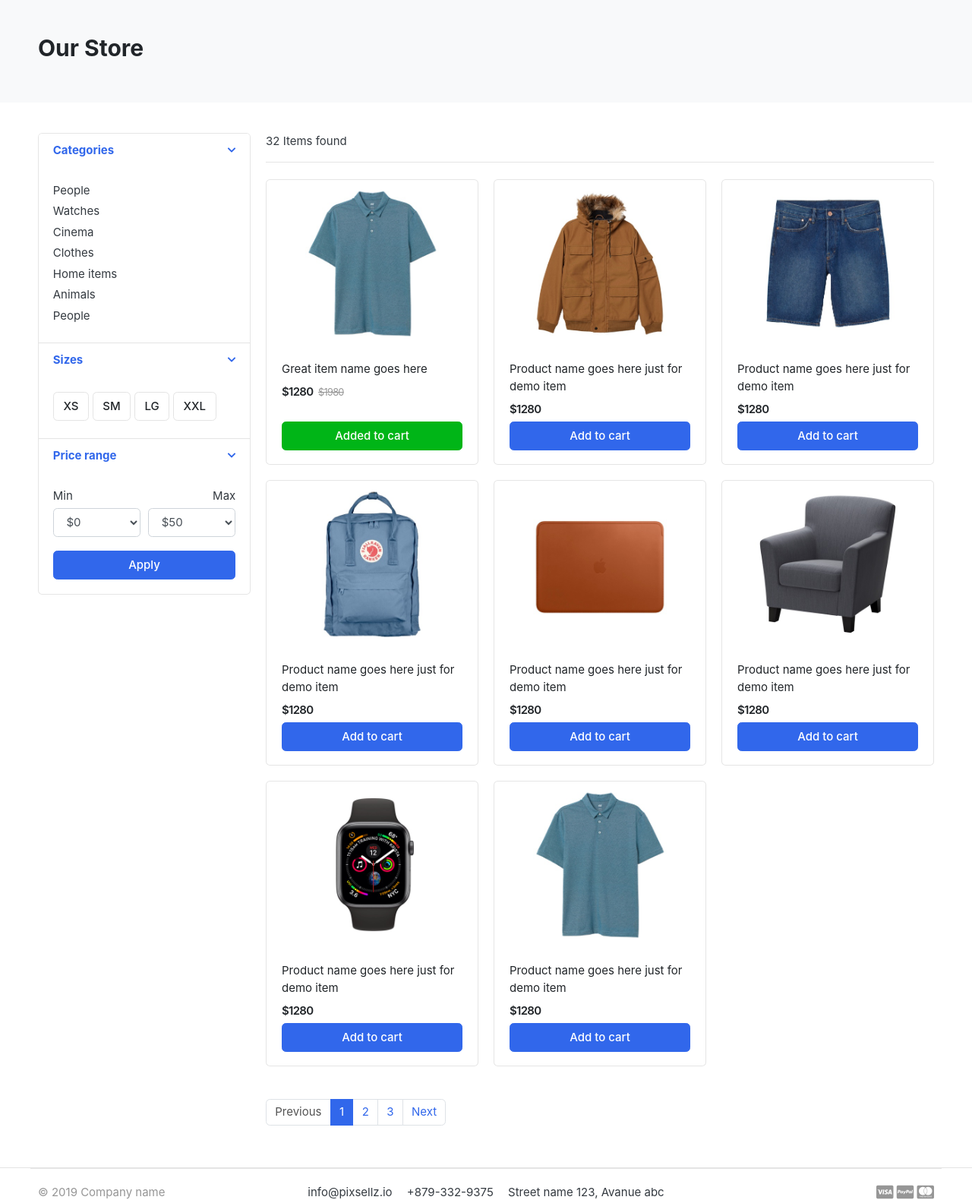
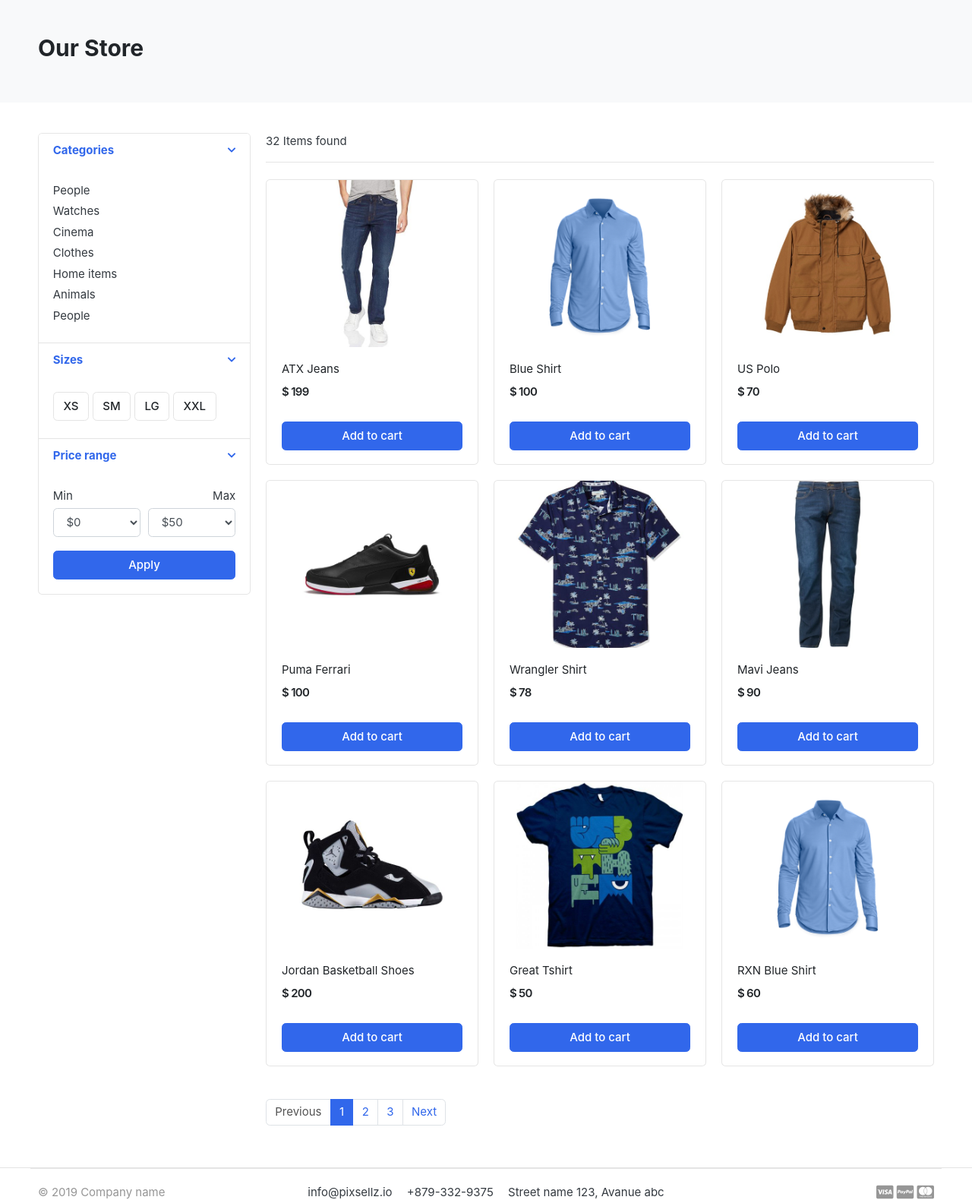
Before and after one commit to hrahmouniuvt/MyShop, a Django app: page /store/ in a window 1280 px wide. Shown: the part 119-1699 px from the top of the page at 76% size. Run offline with Django 3.2, Linux system fonts and the light colour scheme; data comes from the database, SQL or seed files in the repository; some libraries are stand-ins or nearby versions; some web fonts are replaced.

Commit message:
Display products in homepage

```diff
--- a/store/views.py
+++ b/store/views.py
@@ -1,6 +1,14 @@
 from django.shortcuts import render
+from .models import Product
 
 # Create your views here.
 
 def store(request):
-    return render(request,'store/store.html')
+    products = Product.objects.all().filter(is_available=True)
+    product_count = products.count()
+    context ={
+        'products': products,
+        'product_count': product_count,
+
+    }
+    return render(request,'store/store.html', context)
--- a/templates/store/store.html
+++ b/templates/store/store.html
@@ -131,151 +131,27 @@
 </header><!-- sect-heading -->
 
 <div class="row">
+	{% for product in products %}
 	<div class="col-md-4">
 		<figure class="card card-product-grid">
 			<div class="img-wrap">
 
-				<img src="{% static 'images/items/1.jpg' %}">
+				<img src="{{ product.images.url }}">
 
 			</div> <!-- img-wrap.// -->
 			<figcaption class="info-wrap">
 				<div class="fix-height">
-					<a href="./product-detail.html" class="title">Great item name goes here</a>
+					<a href="./product-detail.html" class="title">{{ product.product_name }}</a>
 					<div class="price-wrap mt-2">
-						<span class="price">$1280</span>
-						<del class="price-old">$1980</del>
-					</div> <!-- price-wrap.// -->
-				</div>
-				<a href="#" class="btn btn-block btn-success">Added to cart </a>
-			</figcaption>
-		</figure>
-	</div> <!-- col.// -->
-
-	<div class="col-md-4">
-		<figure class="card card-product-grid">
-			<div class="img-wrap">
-				<img src="images/items/2.jpg">
-
-			</div> <!-- img-wrap.// -->
-			<figcaption class="info-wrap">
-				<div class="fix-height">
-					<a href="./product-detail.html" class="title">Product name goes here just for demo item</a>
-					<div class="price-wrap mt-2">
-						<span class="price">$1280</span>
+						<span class="price">$ {{ product.price }}</span>
 					</div> <!-- price-wrap.// -->
 				</div>
 				<a href="#" class="btn btn-block btn-primary">Add to cart </a>
 			</figcaption>
 		</figure>
 	</div> <!-- col.// -->
+	{% endfor %}
 
-	<div class="col-md-4">
-		<figure class="card card-product-grid">
-			<div class="img-wrap">
-				<img src="images/items/3.jpg">
-
-			</div> <!-- img-wrap.// -->
-			<figcaption class="info-wrap">
-				<div class="fix-height">
-					<a href="./product-detail.html" class="title">Product name goes here just for demo item</a>
-					<div class="price-wrap mt-2">
-						<span class="price">$1280</span>
-					</div> <!-- price-wrap.// -->
-				</div>
-				<a href="#" class="btn btn-block btn-primary">Add to cart </a>
-			</figcaption>
-		</figure>
-	</div> <!-- col.// -->
-
-	<div class="col-md-4">
-		<figure class="card card-product-grid">
-			<div class="img-wrap">
-				<img src="images/items/4.jpg">
-
-			</div> <!-- img-wrap.// -->
-			<figcaption class="info-wrap">
-				<div class="fix-height">
-					<a href="./product-detail.html" class="title">Product name goes here just for demo item</a>
-					<div class="price-wrap mt-2">
-						<span class="price">$1280</span>
-					</div> <!-- price-wrap.// -->
-				</div>
-				<a href="#" class="btn btn-block btn-primary">Add to cart </a>
-			</figcaption>
-		</figure>
-	</div> <!-- col.// -->
-
-	<div class="col-md-4">
-		<figure class="card card-product-grid">
-			<div class="img-wrap">
-				<img src="images/items/5.jpg">
-
-			</div> <!-- img-wrap.// -->
-			<figcaption class="info-wrap">
-				<div class="fix-height">
-					<a href="./product-detail.html" class="title">Product name goes here just for demo item</a>
-					<div class="price-wrap mt-2">
-						<span class="price">$1280</span>
-					</div> <!-- price-wrap.// -->
-				</div>
-				<a href="#" class="btn btn-block btn-primary">Add to cart </a>
-			</figcaption>
-		</figure>
-	</div> <!-- col.// -->
-
-	<div class="col-md-4">
-		<figure class="card card-product-grid">
-			<div class="img-wrap">
-				<img src="images/items/6.jpg">
-
-			</div> <!-- img-wrap.// -->
-			<figcaption class="info-wrap">
-				<div class="fix-height">
-					<a href="./product-detail.html" class="title">Product name goes here just for demo item</a>
-					<div class="price-wrap mt-2">
-						<span class="price">$1280</span>
-					</div> <!-- price-wrap.// -->
-				</div>
-				<a href="#" class="btn btn-block btn-primary">Add to cart </a>
-			</figcaption>
-		</figure>
-	</div> <!-- col.// -->
-
-	<div class="col-md-4">
-		<figure class="card card-product-grid">
-			<div class="img-wrap">
-				<img src="images/items/7.jpg">
-
-			</div> <!-- img-wrap.// -->
-			<figcaption class="info-wrap">
-				<div class="fix-height">
-					<a href="./product-detail.html" class="title">Product name goes here just for demo item</a>
-					<div class="price-wrap mt-2">
-						<span class="price">$1280</span>
-					</div> <!-- price-wrap.// -->
-				</div>
-				<a href="#" class="btn btn-block btn-primary">Add to cart </a>
-			</figcaption>
-		</figure>
-	</div> <!-- col.// -->
-
-	<div class="col-md-4">
-		<figure class="card card-product-grid">
-			<div class="img-wrap">
-				<img src="images/items/1.jpg">
-
-			</div> <!-- img-wrap.// -->
-			<figcaption class="info-wrap">
-				<div class="fix-height">
-					<a href="./product-detail.html" class="title">Product name goes here just for demo item</a>
-					<div class="price-wrap mt-2">
-						<span class="price">$1280</span>
-					</div> <!-- price-wrap.// -->
-				</div>
-				<a href="#" class="btn btn-block btn-primary">Add to cart </a>
-			</figcaption>
-		</figure>
-	</div> <!-- col.// -->
 </div> <!-- row end.// -->
 
 
```
